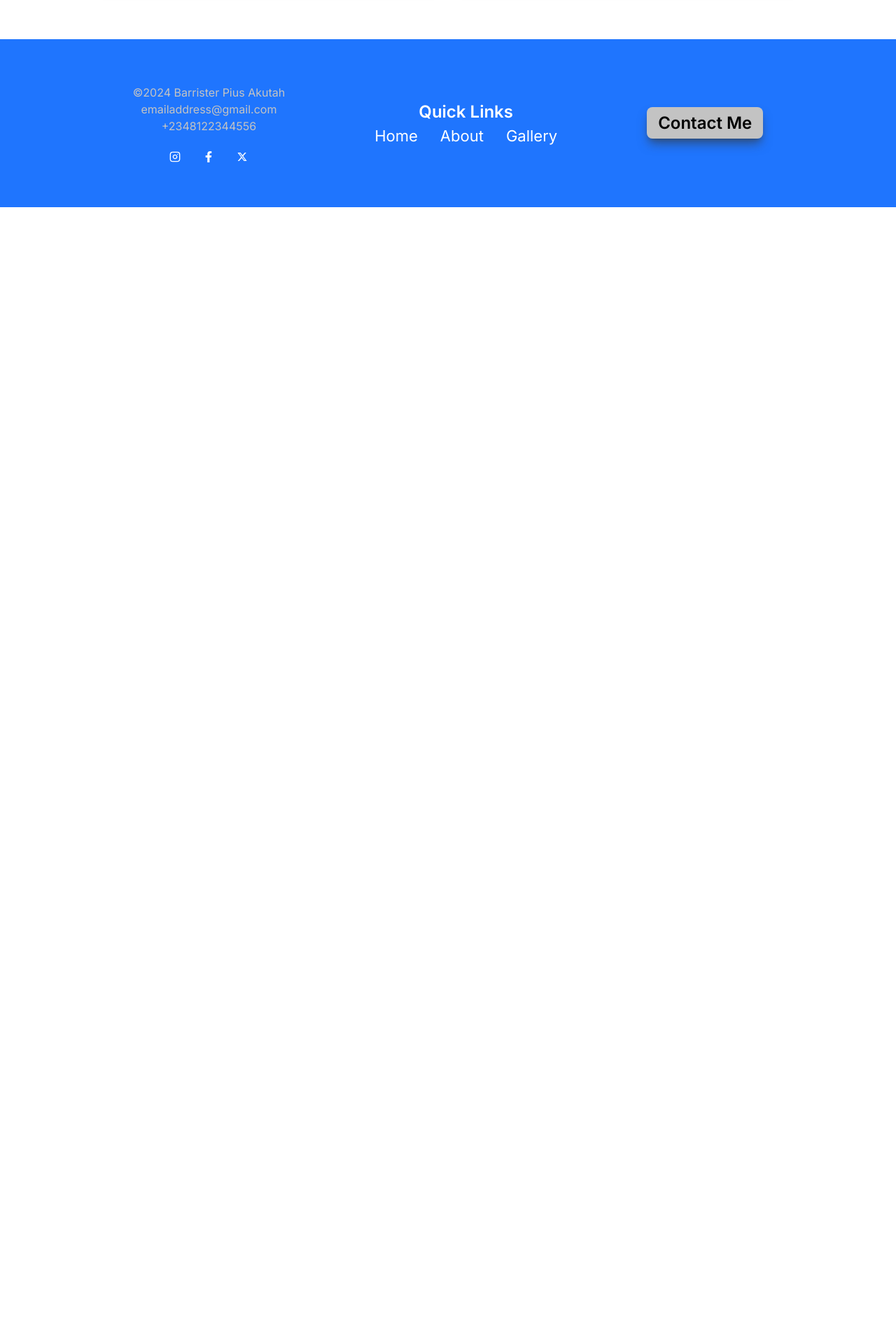
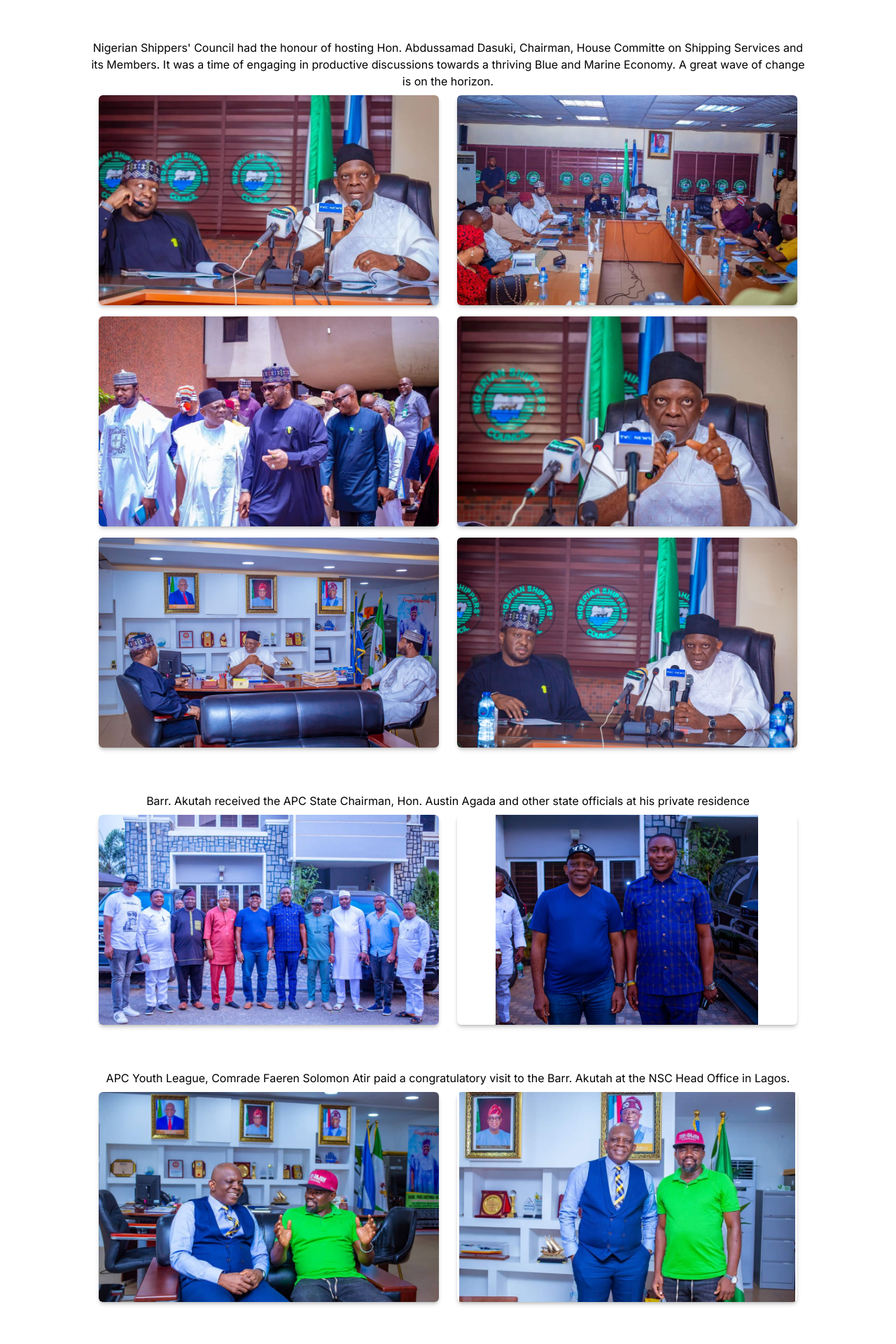
Before and after one commit to StivinTaesoo/barrister-pius, a Next.js app: page /gallery in a window 1280 px wide. Shown: the part 1980-3900 px from the top of the page at 70% size. Before the commit the page ends 2276 px from the top, so only its background shows below. Built offline with nearby package versions, Linux system fonts and the light colour scheme.

Commit message:
More changes to gallery

```diff
--- a/app/gallery/page.tsx
+++ b/app/gallery/page.tsx
@@ -101,6 +101,109 @@ function page() {
                     </div>
                 </div>
             </div>
+            {/* Section 3 */}
+            <div className="w-[95%] mx-auto my-[4rem] md:w-[80%] ">
+                <p className="text-center mb-2">
+                    Nigerian Shippers' Council had the honour of hosting Hon.
+                    Abdussamad Dasuki, Chairman, House Committe on Shipping
+                    Services and its Members. It was a time of engaging in
+                    productive discussions towards a thriving Blue and Marine
+                    Economy. A great wave of change is on the horizon.
+                </p>
+                <div className="grid grid-cols-1 gap-y-4 justify-items-center md:grid-cols-2">
+                    <div className="w-full h-[250px] rounded-md shadow-md md:w-[95%] md:h-[300px]">
+                        <img
+                            src="/images/hcc-1.jpeg"
+                            alt=""
+                            className="w-full h-full object-cover rounded-md shadow-md"
+                        />
+                    </div>
+                    <div className="w-full h-[250px] rounded-md shadow-md md:w-[95%] md:h-[300px]">
+                        <img
+                            src="/images/hcc-2.jpeg"
+                            alt=""
+                            className="w-full h-full object-cover rounded-md shadow-md"
+                        />
+                    </div>
+                    <div className="w-full h-[250px] rounded-md shadow-md md:w-[95%] md:h-[300px]">
+                        <img
+                            src="/images/hcc-3.jpeg"
+                            alt=""
+                            className="w-full h-full object-cover rounded-md shadow-md"
+                        />
+                    </div>
+                    <div className="w-full h-[250px] rounded-md shadow-md md:w-[95%] md:h-[300px]">
+                        <img
+                            src="/images/hcc-4.jpeg"
+                            alt=""
+                            className="w-full h-full object-cover rounded-md shadow-md"
+                        />
+                    </div>
+                    <div className="w-full h-[250px] rounded-md shadow-md md:w-[95%] md:h-[300px]">
+                        <img
+                            src="/images/hcc-5.jpeg"
+                            alt=""
+                            className="w-full h-full object-cover rounded-md shadow-md"
+                        />
+                    </div>
+                    <div className="w-full h-[250px] rounded-md shadow-md md:w-[95%] md:h-[300px]">
+                        <img
+                            src="/images/hcc-6.jpeg"
+                            alt=""
+                            className="w-full h-full object-cover rounded-md shadow-md"
+                        />
+                    </div>
+                </div>
+            </div>
+            {/* Section 4 */}
+            <div className="w-[95%] mx-auto my-[4rem] md:w-[80%] ">
+                <p className="text-center mb-2">
+                    Barr. Akutah received the APC State Chairman, Hon. Austin
+                    Agada and other state officials at his private residence
+                </p>
+                <div className="grid grid-cols-1 gap-y-4 justify-items-center md:grid-cols-2">
+                    <div className="w-full h-[250px] rounded-md shadow-md md:w-[95%] md:h-[300px]">
+                        <img
+                            src="/images/img-6.jpg"
+                            alt=""
+                            className="w-full h-full object-cover rounded-md shadow-md"
+                        />
+                    </div>
+
+                    <div className="w-full h-[250px] rounded-md shadow-md md:w-[95%] md:h-[300px]">
+                        <img
+                            src="/images/img-5.jpg"
+                            alt=""
+                            className="w-full h-full object-contain rounded-md shadow-md"
+                        />
+                    </div>
+                </div>
+            </div>
+            {/* Section 5 */}
+            <div className="w-[95%] mx-auto my-[4rem] md:w-[80%] ">
+                <p className="text-center mb-2">
+                    APC Youth League, Comrade Faeren Solomon Atir paid a
+                    congratulatory visit to the Barr. Akutah at the NSC Head
+                    Office in Lagos.
+                </p>
+                <div className="grid grid-cols-1 gap-y-4 justify-items-center md:grid-cols-2">
+                    <div className="w-full h-[250px] rounded-md shadow-md md:w-[95%] md:h-[300px]">
+                        <img
+                            src="/images/img-8.jpg"
+                            alt=""
+                            className="w-full h-full object-cover rounded-md shadow-md"
+                        />
+                    </div>
+
+                    <div className="w-full h-[250px] rounded-md shadow-md md:w-[95%] md:h-[300px]">
+                        <img
+                            src="/images/img-9.jpg"
+                            alt=""
+                            className="w-full h-full object-contain rounded-md shadow-md"
+                        />
+                    </div>
+                </div>
+            </div>
         </div>
     );
 }
```
